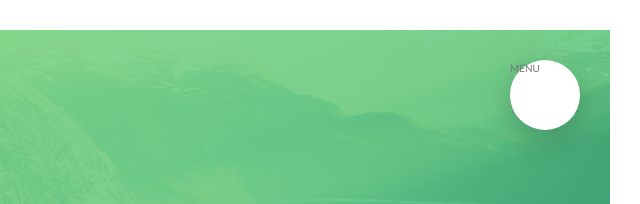
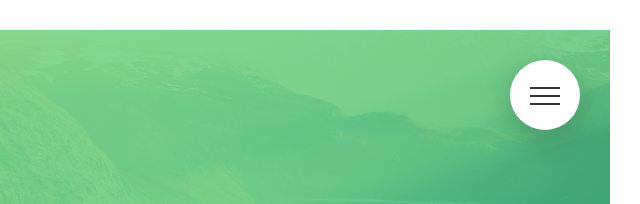
Before and after one commit to GustavoMarialva/Natours, a website: page index.html in a window 1280 px wide. Shown: the top 204 px of the page, 640-1280 px from the left. Drawn offline with Linux system fonts and the light colour scheme.

Commit message:
finaliza botao menu

```diff
--- a/index.html
+++ b/index.html
@@ -19,7 +19,9 @@
   <body>
     <div class="navigation">
       <input type="checkbox" class="navigation__checkbox" id="navi-toggle" />
-      <label for="navi-toggle" class="navigation__button">MENU</label>
+      <label for="navi-toggle" class="navigation__button">
+        <span class="navigation__icon">&nbsp;</span>
+      </label>
 
       <div class="navigation__background">&nbsp;</div>
 
--- a/sass/layout/_navigation.scss
+++ b/sass/layout/_navigation.scss
@@ -13,6 +13,8 @@
     border-radius: 50%;
     z-index: 2000;
     box-shadow: 0 1rem 3rem rgba($color-black, 0.2);
+    text-align: center;
+    cursor: pointer;
   }
 
   &__background {
@@ -90,6 +92,7 @@
     }
   }
 
+  // FUNCTIONALITY
   &__checkbox:checked ~ &__background {
     transform: scale(80);
   }
@@ -98,4 +101,57 @@
     opacity: 1;
     width: 100%;
   }
+
+  // ICON
+
+  &__icon {
+    position: relative;
+    margin-top: 3.5rem;
+    &,
+    &::before,
+    &::after {
+      width: 3rem;
+      height: 2px;
+      background-color: $color-gray-dark-3;
+      display: inline-block;
+    }
+
+    &::before,
+    &::after {
+      content: "";
+      position: absolute;
+      left: 0;
+      transition: all 0.2s;
+    }
+
+    &::before {
+      top: -0.8rem;
+    }
+
+    &::after {
+      top: 0.8rem;
+    }
+  }
+
+  &__button:hover &__icon::before {
+    top: -1rem;
+  }
+
+  &__button:hover &__icon::after {
+    top: 1rem;
+  }
+
+  &__checkbox:checked + &__button &__icon {
+    background-color: transparent;
+  }
+
+  &__checkbox:checked + &__button &__icon::before {
+    top: 0;
+    transform: rotate(135deg);
+  }
+
+  &__checkbox:checked + &__button &__icon::after {
+    top: 0;
+    transform: rotate(-135deg);
+  }
 }
```
Also changed, not shown: css/style.css.
